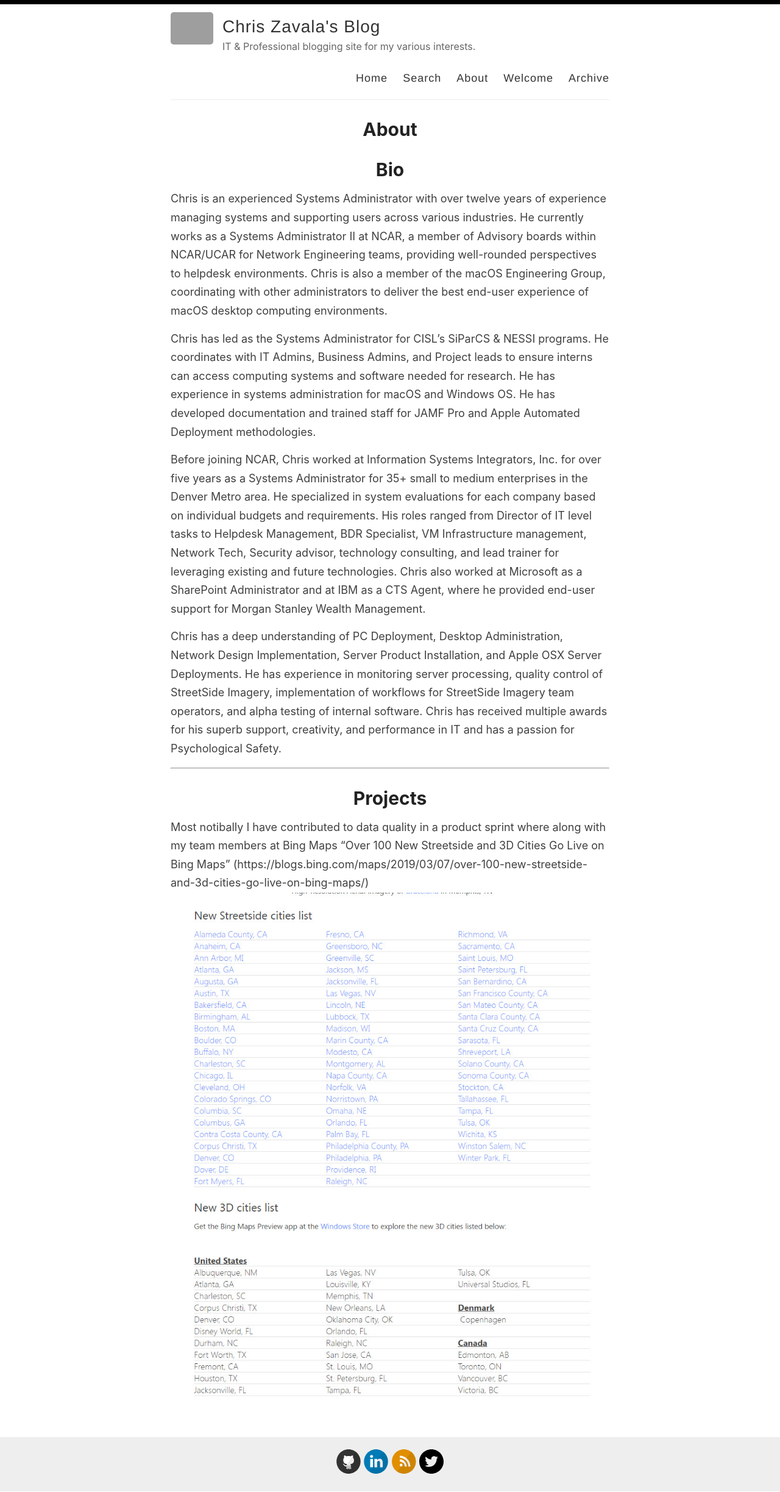
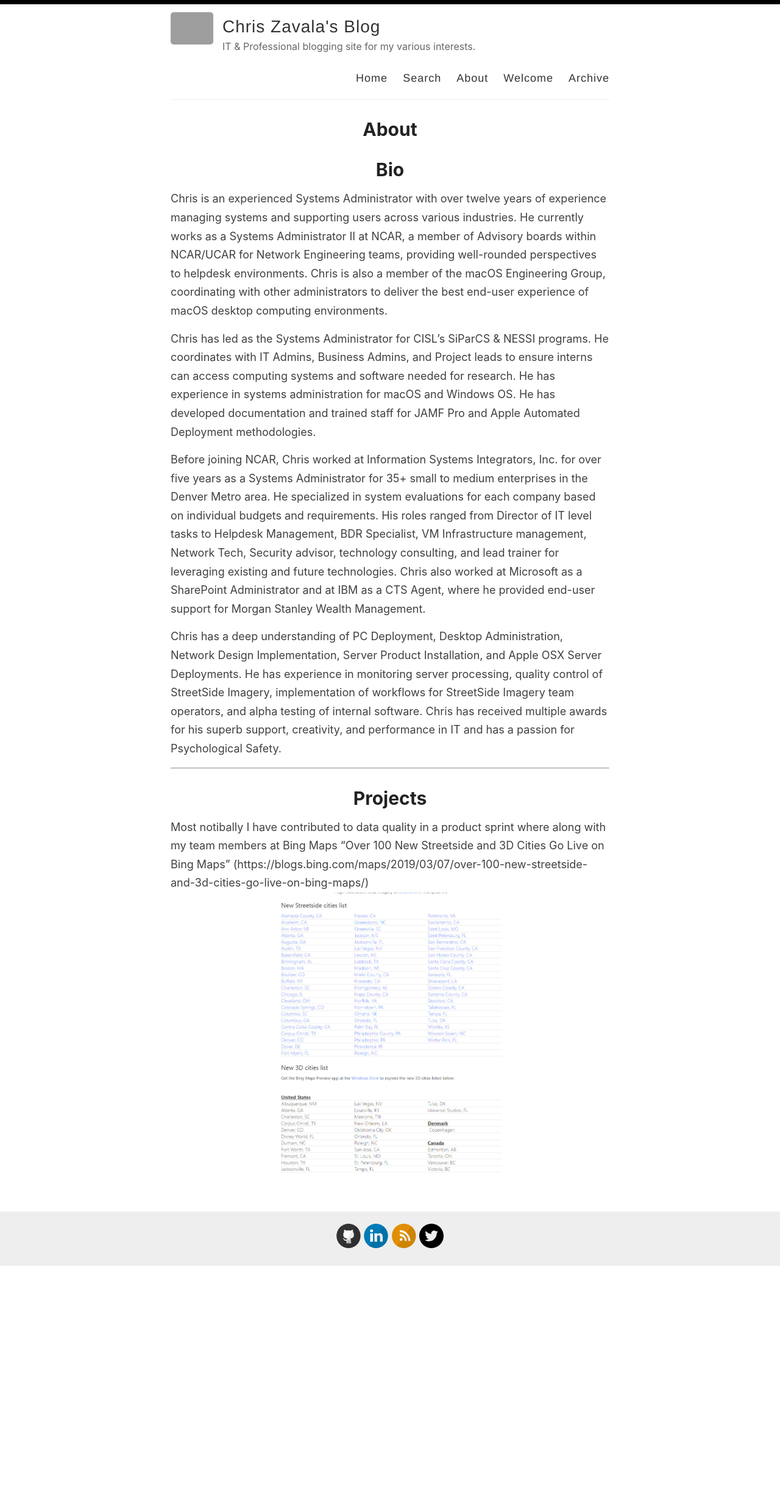
Before and after one commit to zavalalabs/zavalalabs.github.io, a Jekyll site: the page built from _pages/about.md, in a window 1280 px wide. Shown: the whole page at 61% size. Built offline with Jekyll 4.4.1, drawn with Linux system fonts in a browser that asks for light colours; after the commit the page ends 2077 px from its top, so only the background shows below that; grey boxes are pictures that could not be loaded.

Commit message:
Different image try

```diff
--- a/_pages/about.md
+++ b/_pages/about.md
@@ -18,4 +18,4 @@
 
 # Projects
 Most notibally I have contributed to data quality in a product sprint where along with my team members at Bing Maps "Over 100 New Streetside and 3D Cities Go Live on Bing Maps" (https://blogs.bing.com/maps/2019/03/07/over-100-new-streetside-and-3d-cities-go-live-on-bing-maps/)
-![List of cities in table format](/images/NewStreetsidecitieslist2014.jpg "List of cities in the project")
+<img src="/images/NewStreetsidecitieslist2014.jpg" alt="List of cities in the project" style="width: 400px;"/>
```
